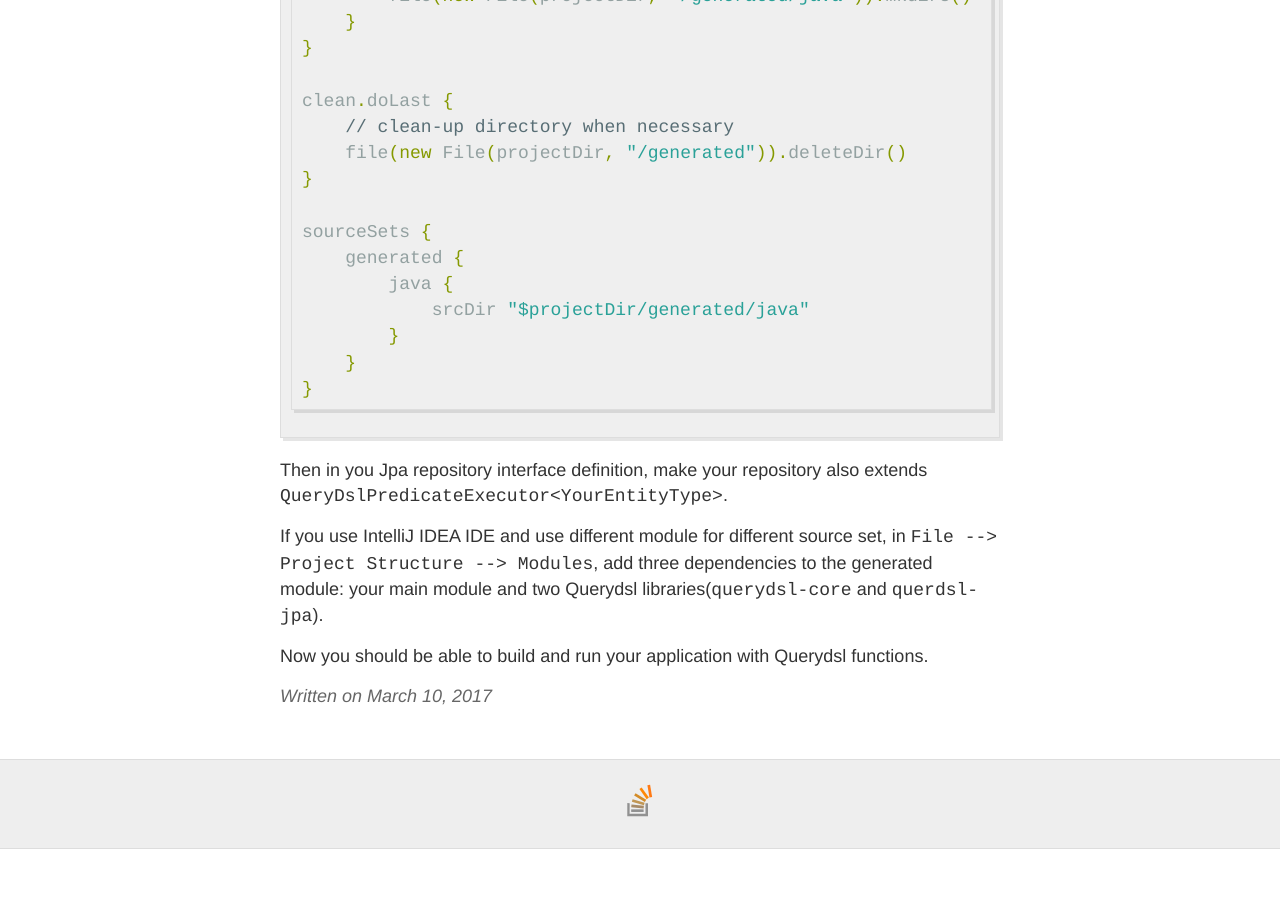
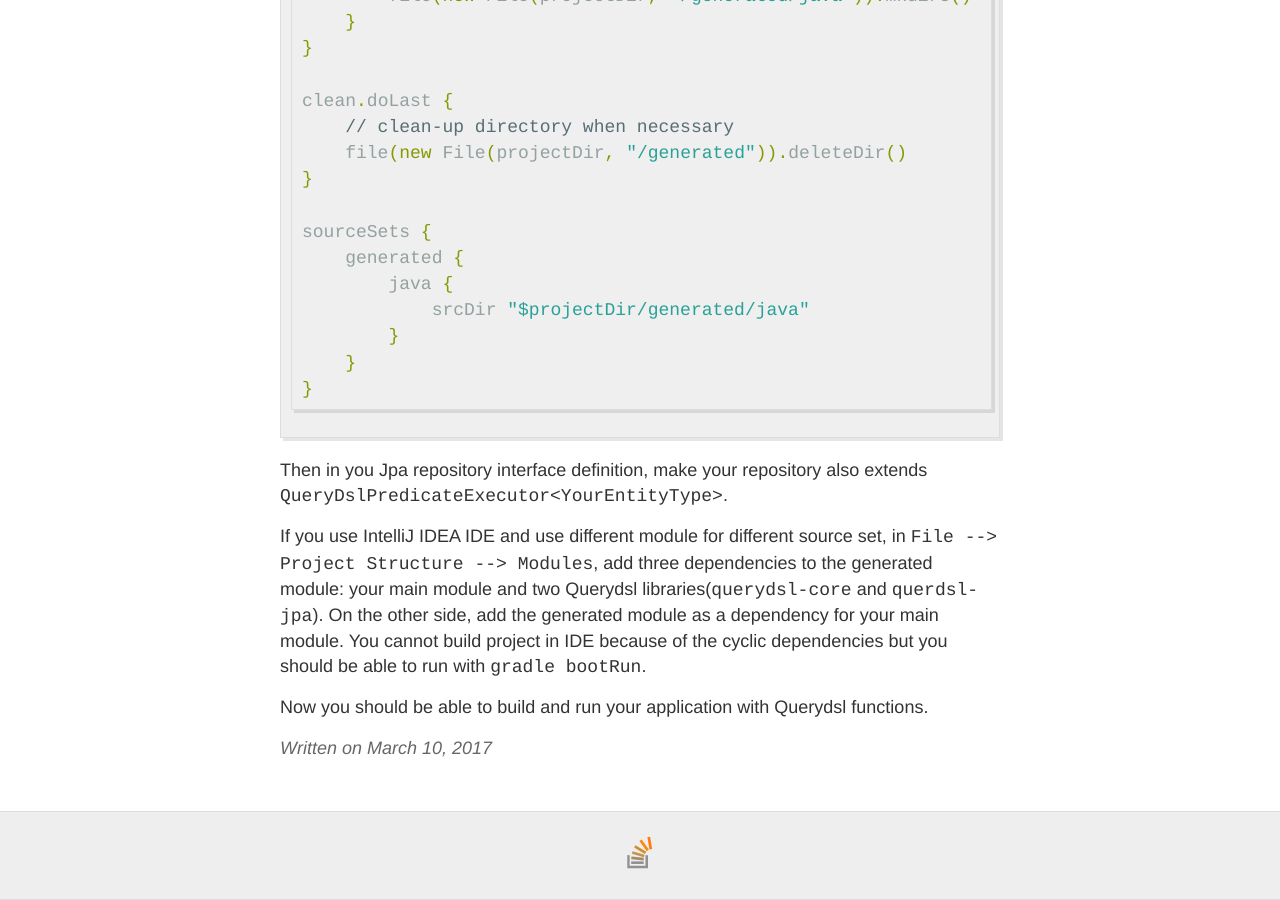
Before and after one commit to YingLiu4203/old-dev-blog, a Jekyll site: the page built from _posts/2017-03-10-querydsl-note.md, in a window 1280 px wide and 900 px high, scrolled down 954 px. Built offline with Jekyll 4.4.1, drawn with Linux system fonts in a browser that asks for light colours; comment, search, counter and statistics services are not loaded; before the commit the page ends 1803 px from its top, so only the background shows below that.

Commit message:
add IDE description

```diff
--- a/_posts/2017-03-10-querydsl-note.md
+++ b/_posts/2017-03-10-querydsl-note.md
@@ -49,6 +49,6 @@ sourceSets {
 
 Then in you Jpa repository interface definition, make your repository also extends `QueryDslPredicateExecutor<YourEntityType>`.
 
-If you use IntelliJ IDEA IDE and use different module for different source set, in `File --> Project Structure --> Modules`, add three dependencies to the generated module: your main module and two Querydsl libraries(`querydsl-core` and `querdsl-jpa`).
+If you use IntelliJ IDEA IDE and use different module for different source set, in `File --> Project Structure --> Modules`, add three dependencies to the generated module: your main module and two Querydsl libraries(`querydsl-core` and `querdsl-jpa`). On the other side, add the generated module as a dependency for your main module. You cannot build project in IDE because of the cyclic dependencies but you should be able to run with `gradle bootRun`.
 
 Now you should be able to build and run your application with Querydsl functions.
```
